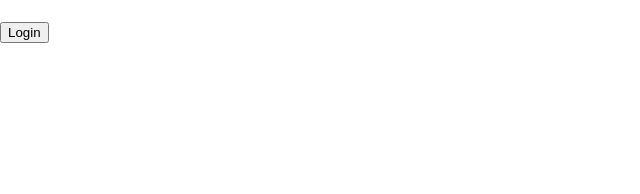
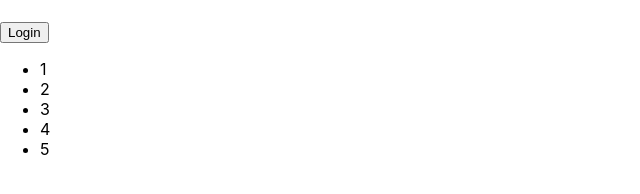
Before and after one commit to norun111/React-Guide, a React (Create React App) app: page / in a window 1280 px wide. Shown: the part 212-406 px from the top of the page, without its empty margins (0-640 px from the left). Built offline with nearby package versions, Linux system fonts and the light colour scheme.

Commit message:
Update App.js

```diff
--- a/src/App.js
+++ b/src/App.js
@@ -42,11 +42,32 @@ function Greeting(props){
   return <GuestGreeting />;
 }
 
+function ListItem(props) {
+  return <li>{props.value}</li>
+}
+
+function NumberList(props){
+  const numbers = props.numbers;
+  const listItems = numbers.map((number) =>
+  <ListItem
+    key={number.toString()}
+    value={number}
+  />
+  );
+  return(
+
+  <ul>{listItems}</ul>
+  );
+}
+
 class App extends React.Component {
 
   constructor(props){
     super(props);
     this.handleClick = this.handleClick.bind(this);
+    this.state = {
+      numbers: [1,2,3,4,5]
+    }
   }
 
   state={
@@ -85,6 +106,9 @@ class App extends React.Component {
         isLoggedIn={false}
        />
        <LoginControl/>
+       <NumberList
+        numbers={this.state.numbers}
+       />
       </React.Fragment>
     )
   }
```
